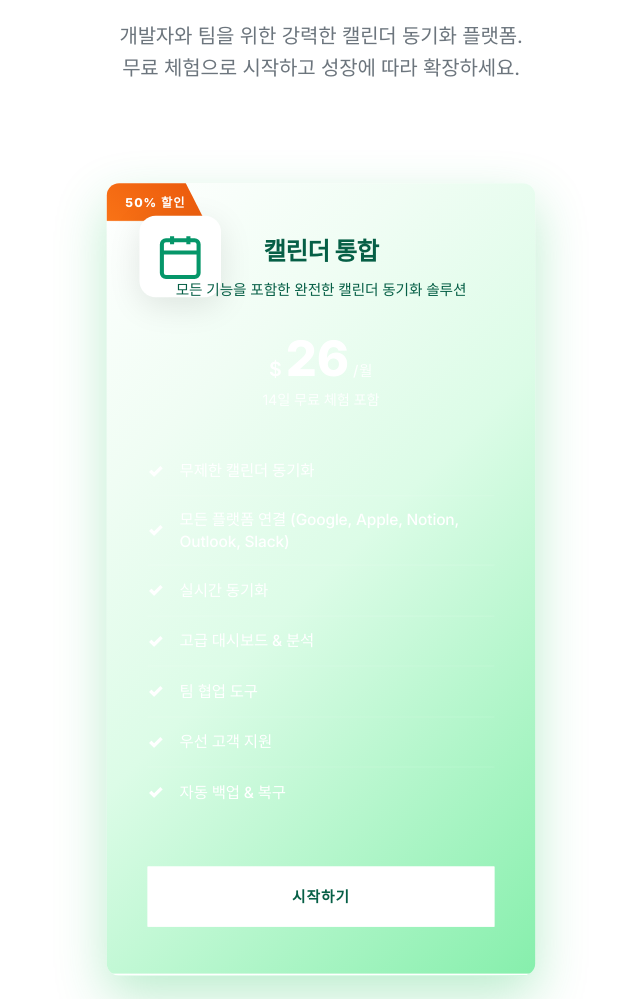
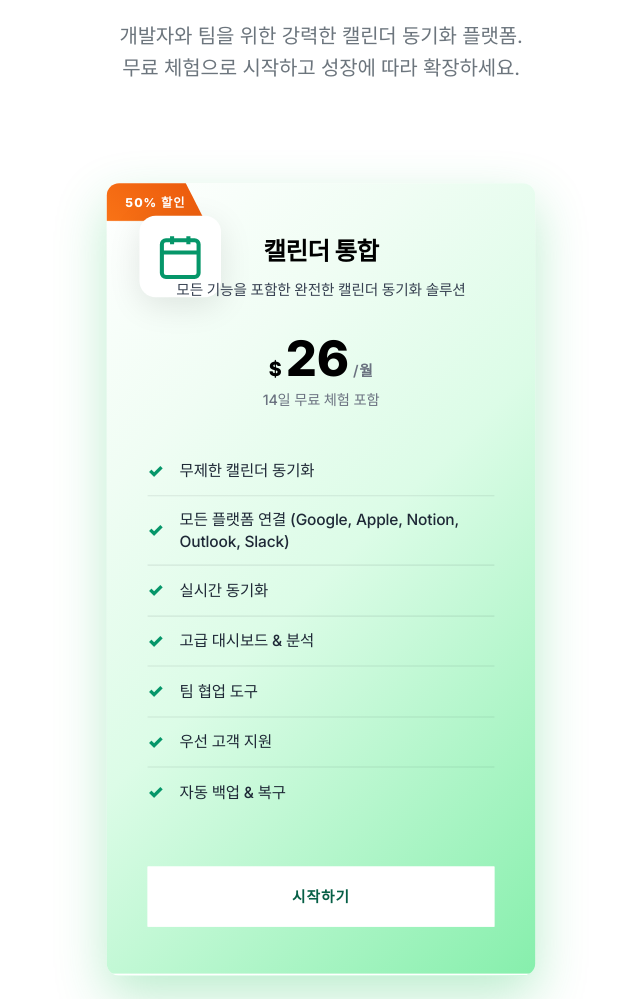
Before and after one commit to Noah1206/NotionFlow, a Flask app: page / in a window 1280 px wide; the page is wider, and only the part inside the window is pictured. Shown: the part 2268-3267 px from the top of that part, without its empty margins (319-959 px from the left). Run offline with Flask 3, Linux system fonts and the light colour scheme; parts of the project's set-up code (start-up, migrations or seed data) failed here and were passed over.

Commit message:
Improve text readability in pricing cards with better contrast
- Changed main text colors from light green to black/dark gray for better visibility
- Updated plan names, descriptions, and prices to use darker colors
- Enhanced feature list readability with improved contrast
- Maintained green theme while prioritizing text legibility
- Applied consistent font weights for better hierarchy

🤖 Generated with [Claude Code](https://claude.ai/code)

Co-Authored-By: Claude <noreply@anthropic.com>

```diff
--- a/frontend/templates/index.html
+++ b/frontend/templates/index.html
@@ -1006,7 +1006,7 @@
 
         .pricing-preview-card.featured {
             background: linear-gradient(135deg, #ffffff 0%, #f0fdf4 25%, #dcfce7 50%, #86efac 100%);
-            color: #065f46;
+            color: #000000;
             border: none;
             transform: scale(1.02) translateY(-5px);
             z-index: 2;
@@ -1079,7 +1079,8 @@
         }
 
         .pricing-preview-card.featured .pricing-preview-plan {
-            color: #065f46;
+            color: #000000;
+            font-weight: 800;
         }
 
         .plan-tagline {
@@ -1091,7 +1092,8 @@
         }
 
         .pricing-preview-card.featured .plan-tagline {
-            color: #065f46;
+            color: #374151;
+            font-weight: 500;
         }
 
         .pricing-preview-price {
@@ -1118,7 +1120,8 @@
 
         .pricing-preview-card.featured .pricing-preview-price .amount,
         .pricing-preview-card.featured .pricing-preview-price .currency {
-            color: #ffffff;
+            color: #000000;
+            font-weight: 900;
         }
 
         .pricing-preview-price .period {
@@ -1130,7 +1133,8 @@
         }
 
         .pricing-preview-card.featured .pricing-preview-price .period {
-            color: rgba(255, 255, 255, 0.9);
+            color: #6b7280;
+            font-weight: 600;
         }
 
         .price-note {
@@ -1141,7 +1145,8 @@
         }
 
         .pricing-preview-card.featured .price-note {
-            color: rgba(255, 255, 255, 0.9);
+            color: #6b7280;
+            font-weight: 500;
         }
 
         .pricing-preview-features {
@@ -1165,8 +1170,9 @@
         }
 
         .pricing-preview-card.featured .pricing-preview-features li {
-            color: #ffffff;
-            border-bottom-color: rgba(255, 255, 255, 0.1);
+            color: #1f2937;
+            font-weight: 500;
+            border-bottom-color: rgba(31, 41, 55, 0.1);
         }
 
         .pricing-preview-features li:last-child {
@@ -1181,7 +1187,8 @@
         }
 
         .pricing-preview-card.featured .pricing-preview-features .check {
-            color: #ffffff;
+            color: #059669;
+            font-weight: 900;
         }
 
         .plan-button {
```
Also changed, not shown: frontend/static/css/pricing.css (+15 -5 lines).
